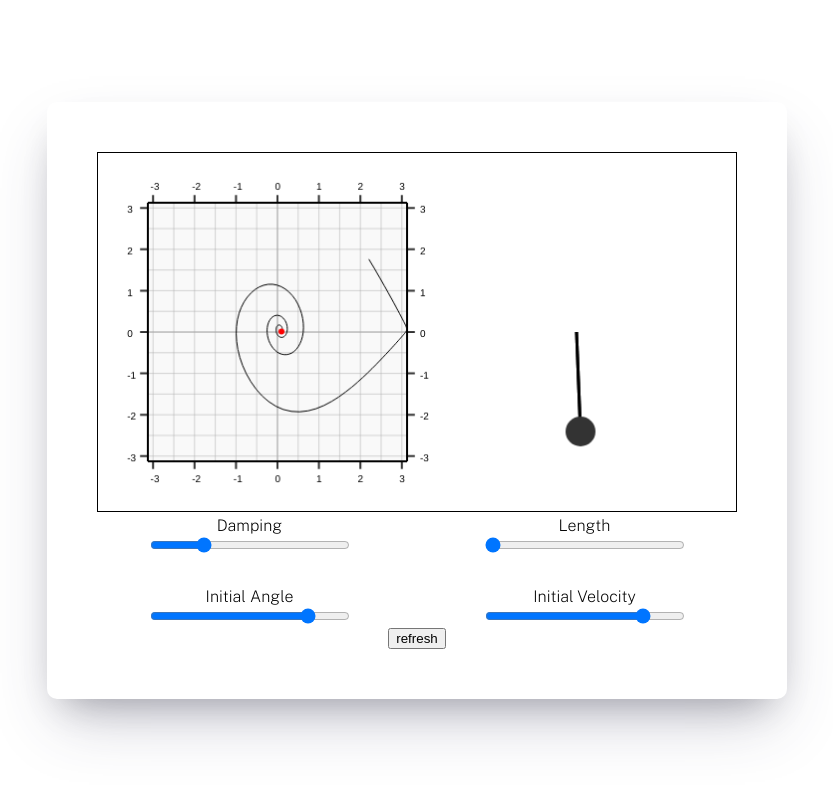
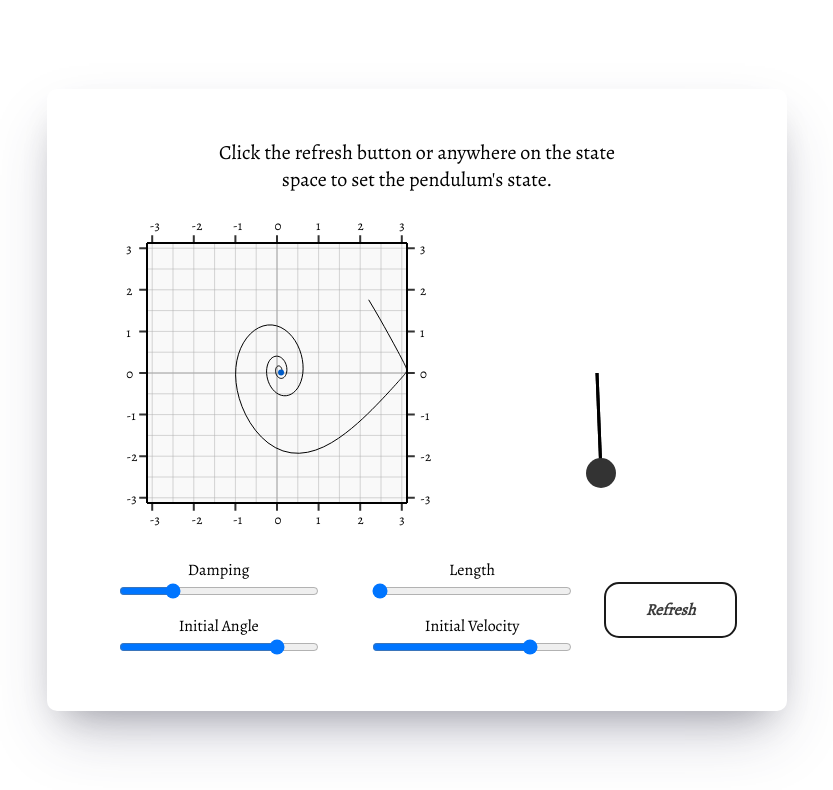
Before and after one commit to elenawllms/pendulum, a plain HTML site: page index.html in a window 1280 px wide. Shown: the whole page, without its empty margins (223-1056 px from the left). Drawn offline with nearby package versions, Linux system fonts and the light colour scheme.

Commit message:
everything works!

```diff
--- a/index.html
+++ b/index.html
@@ -8,12 +8,14 @@
 
         <link rel="preconnect" href="https://fonts.googleapis.com">
         <link rel="preconnect" href="https://fonts.gstatic.com" crossorigin>
-        <link href="https://fonts.googleapis.com/css2?family=Public+Sans:wght@200&display=swap" rel="stylesheet">
+        <link href="https://fonts.googleapis.com/css2?family=Alegreya&display=swap" rel="stylesheet">
     </head>
     <body>
         <div id="content-wrapper"><div id="content">
-            <canvas id="myCanvas">
-            </canvas>
+            <!-- <h1>Pendulum</h1> -->
+            <div><p>Click the refresh button or anywhere on the state space to set the pendulum's state.</p></div>
+
+            <canvas id="myCanvas"></canvas>
             <div id="controls">
                 <div class="control">
                     <label for="damping">Damping</label>
@@ -23,6 +25,8 @@
                     <label for="length">Length</label>
                     <input type="range" id="length" name="length" min="5" max="10" step="0.1" value="5">
                 </div>
+                <div id="button-holder"><button class="button-28" id="refresh">Refresh</button></div>
+
                 <div class="control">
                     <label for="initAngle">Initial Angle</label>
                     <input type="range" id="initAngle" name="initAngle" min="-3.15" max="3.15" step="0.01" value="2">
@@ -31,8 +35,10 @@
                     <label for="initVel">Initial Velocity</label>
                     <input type="range" id="initVel" name="initVel" min="-3.15" max="3.15" step="0.01" value="2">
                 </div>
+
             </div>
-            <div id="button-holder"><button id="refresh">refresh</button></div>
+
+
         </div></div>
     </body>
 </html>
--- a/script.js
+++ b/script.js
@@ -110,7 +110,7 @@ function drawTicks(ctx, stateSpace) {
 
     unitSize = Math.round(100 / (COORD_LIMIT * 2));
     majorTicks = range(50 - 3*unitSize, 100, unitSize);
-    ctx.font = "10px Helvetica";
+    ctx.font = "13px Alegreya";
 
     for (var i = 0; i < majorTicks.length; i++) {
         val = majorTicks[i];
@@ -180,7 +180,7 @@ function setUpStateSpace(ctx) {
 
 
 function writePendulum(ctx, angle) {
-    pendulumSpace = new Frame(380, 580, 80, 280);
+    pendulumSpace = new Frame(400, 600, 80, 280);
     xCoord = Math.round(50 + 50 * Math.sin(angle));
     yCoord = Math.round(50 + 50 * Math.cos(angle));
     pendulumSpace.line(ctx, 50, xCoord, 50, yCoord, 3);
@@ -212,7 +212,7 @@ function writeState(ctx, stateSpace, angle, velocity) {
         line.push(newState);
         ctx.beginPath();
         ctx.arc(...newState, 3, 0, 2 * Math.PI);
-        ctx.fillStyle = 'red';
+        ctx.fillStyle = '#015CC8';
         ctx.fill();
     }
 
--- a/style.css
+++ b/style.css
@@ -1,17 +1,23 @@
 * {
     box-sizing: border-box;
+}
+
+h1 {
+    margin: 0;
 }
 
 body {
     margin: 0;
     padding: 0;
-    font-family: Public Sans, Roboto, Helvetica, Arial, sans-serif;
+    font-family: Alegreya;
+    /* font-family: Roobert,-apple-system,BlinkMacSystemFont,"Segoe UI",Helvetica,Arial,sans-serif,"Apple Color Emoji","Segoe UI Emoji","Segoe UI Symbol"; */
 }
 #content-wrapper {
     height: 100vh;
     display: flex;
     align-items: center;
     justify-content: center;
+    text-align: center;
 }
 
 #content {
@@ -24,18 +30,22 @@ body {
 #myCanvas {
     width: 640px;
     height: 360px;
-    border: 1px solid #000000;
+
+    /* border: 1px solid #000000; */
 }
 
 #controls {
     display: grid;
-    grid-template-columns: auto auto;
-    gap: 30px;
+    grid-template-columns: auto auto auto;
+    gap: 10px;
+
 }
-/*
+
 .control {
-    border: 1px solid black;
-} */
+    /* border: 1px solid black; */
+    margin: 0 auto;
+    /* padding: 10px 20px;  */
+}
 
 .control>label {
     display: block;
@@ -44,3 +54,87 @@ body {
 .control>input {
     width: 200px;
 }
+
+#button-holder {
+    grid-row-start: 1;
+    grid-row-end: 3;
+    grid-column: 3;
+    display: flex;
+    align-items: center;
+    justify-content: center;
+}
+
+
+
+/* button {
+    font-family: inherit;
+    padding: 10px 20px;
+    color: black;
+    background: white;
+    font-size: 16px;
+    border: 3px solid black;
+    border-radius: 10px;
+    margin-top: 20px;
+    cursor: pointer;
+}
+
+button:hover {
+    background: #015CC8;
+
+} */
+
+p {
+    margin: 0;
+    text-align: center;
+    display: inline-block;
+    width: 400px;
+    font-size: 20px;
+}
+
+/* CSS */
+.button-28 {
+  appearance: none;
+  background-color: transparent;
+  border: 2px solid #1A1A1A;
+  border-radius: 15px;
+  color: #3B3B3B;
+  cursor: pointer;
+  display: inline-block;
+  font-family: Alegreya;
+  font-style: italic;
+  /* font-family: Roobert,-apple-system,BlinkMacSystemFont,"Segoe UI",Helvetica,Arial,sans-serif,"Apple Color Emoji","Segoe UI Emoji","Segoe UI Symbol"; */
+  font-size: 16px;
+  font-weight: 600;
+  line-height: normal;
+  margin: 0;
+  /* min-height: 60px;
+  min-width: 0; */
+  outline: none;
+  padding: 15px 20px;
+  text-align: center;
+  text-decoration: none;
+  transition: all 300ms cubic-bezier(.23, 1, 0.32, 1);
+  user-select: none;
+  -webkit-user-select: none;
+  touch-action: manipulation;
+  width: 100%;
+  will-change: transform;
+}
+
+.button-28:disabled {
+  pointer-events: none;
+}
+
+.button-28:hover {
+  color: #fff;
+  background-color: #057aff;
+  /* box-shadow: rgba(0, 0, 0, 0.25) 0 8px 15px; */
+  box-shadow: #015CC855 0 8px 15px;
+  transform: translateY(-2px);
+  border-color: #057aff;
+}
+
+.button-28:active {
+  box-shadow: none;
+  transform: translateY(0);
+}
```
